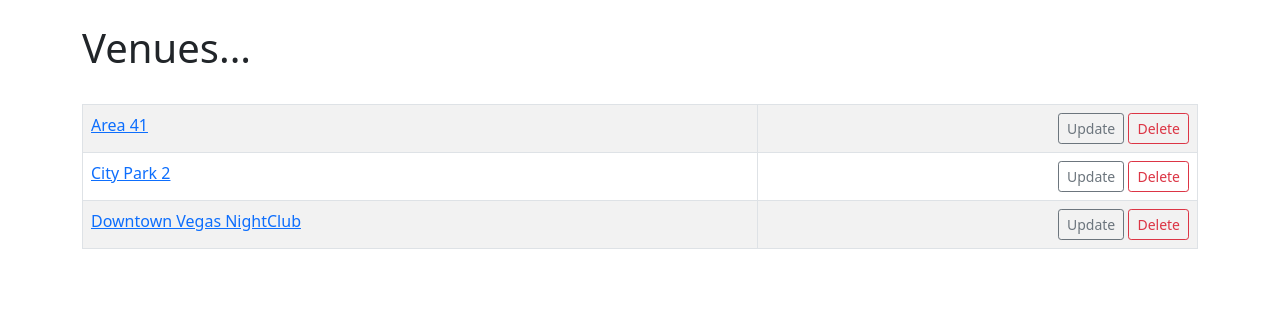
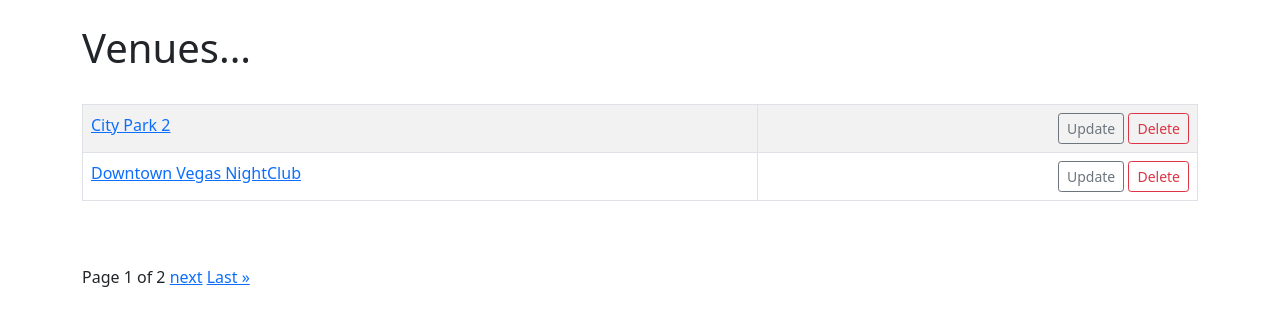
Before and after one commit to FabianArturo5/ClubDjango, a Django app: page /list_venues in a window 1280 px wide. Shown: the part 56-382 px from the top of the page. Run offline with Django 5.2, Linux system fonts and the light colour scheme; data comes from the database, SQL or seed files in the repository.

Commit message:
added pagination to venues

```diff
--- a/myclub_website/events/templates/events/venue.html
+++ b/myclub_website/events/templates/events/venue.html
@@ -5,7 +5,7 @@
 <h1>Venues...</h1>
 <br>
 <table class="table table-hover table-striped table-bordered">
-{% for venue in venue_list %}
+{% for venue in venues %}
 <tr>
 <td><a href="{% url 'show-venue' venue.id  %}"> {{ venue }} </a>
 </td>
@@ -16,5 +16,23 @@
 </tr>
 {% endfor %}
 </table>
+<br><br>
+<!--
+{{ venues }} <br>
+Has previous: {{ venues.has_previous }} <br>
+Has next: {{ venues.has_next }} <br>
+Current Page: {{ venues.number }} <br>
+Number of Pages: {{ venues.paginator.num_pages }} <br>
+<hr><br></br>-->
+{% if venues.has_previous %}
+    <a href="?page=1">&laquo First</a>
+    <a href="?page={{ venues.previous_page_number }}">Previous</a>
+{% endif %}
+
+Page {{ venues.number }} of {{ venues.paginator.num_pages }}
+{% if venues.has_next %}
+    <a href="?page={{ venues.next_page_number }}">next</a>
+    <a href="?page={{ venues.paginator.num_pages }}"> Last &raquo</a>
+{% endif %}
 
 {% endblock %}
--- a/myclub_website/events/views.py
+++ b/myclub_website/events/views.py
@@ -11,6 +11,8 @@ import io
 from reportlab.pdfgen import canvas
 from reportlab.lib.units import inch
 from reportlab.lib.pagesizes import letter
+from django.core.paginator import Paginator
+
 
 
 def venue_pdf(request):
@@ -148,8 +150,14 @@ def show_venue(request, venue_id):
     return render(request, 'events/show_venue.html', {'venue':venue})
 
 def list_venues(request):
-    venue_list = Venue.objects.all().order_by('name')
-    return render(request, 'events/venue.html', {'venue_list':venue_list})
+    venue_list = Venue.objects.all()
+    #Set up Pagination
+    p = Paginator(Venue.objects.all(), 2)#How many show per page
+    page = request.GET.get('page')
+    venues = p.get_page(page)
+
+    return render(request, 'events/venue.html', {'venue_list':venue_list,
+                                                 'venues':venues})
 
 def add_venue(request):
     submitted = False
```
